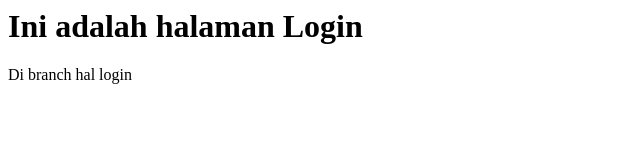
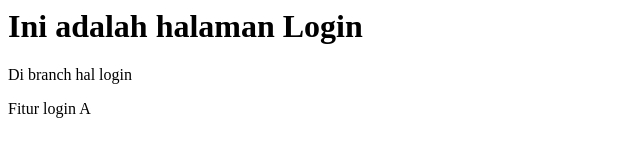
Before and after one commit to anugrah1759/belajar_git, a plain HTML site: page login.html in a window 1280 px wide. Shown: the whole page, without its empty margins (0-640 px from the left). Drawn offline with Linux system fonts and the light colour scheme.

Commit message:
Melakukan perubahan login.html

```diff
--- a/login.html
+++ b/login.html
@@ -6,5 +6,6 @@
 	<body>
 		<h1>Ini adalah halaman Login</h1>
 		<p>Di branch hal login</p>
+		<p>Fitur login A</p>
 	</body>
 </html>
```
